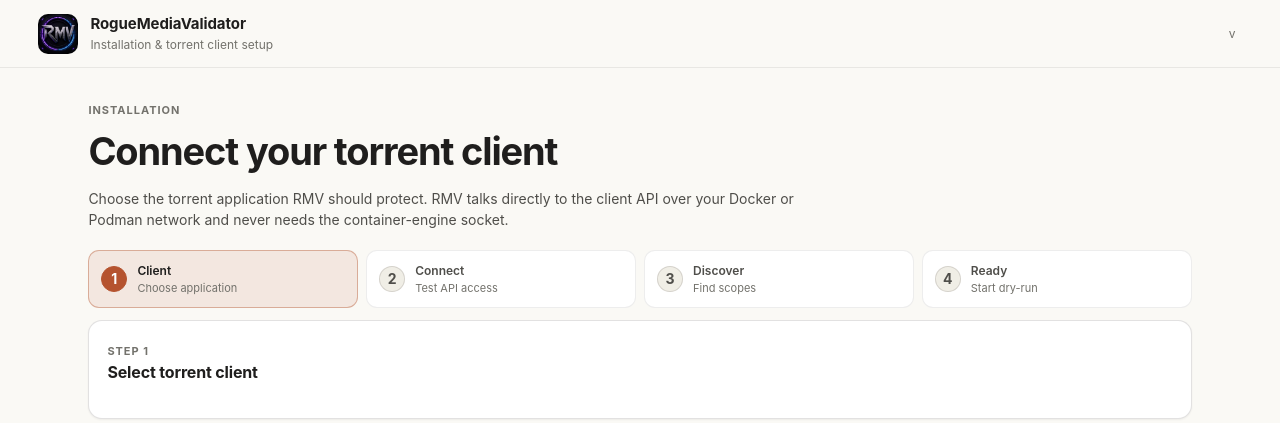
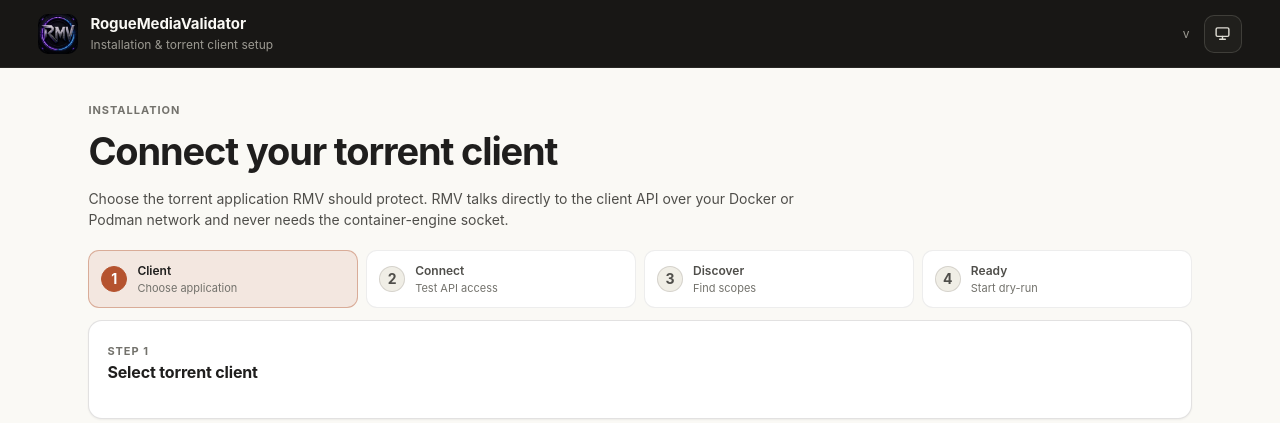
Before and after one commit to RogueAssassin/RogueMediaValidator, a FastAPI app: template app/templates/setup.html in a window 1280 px wide. Shown: the top 423 px of the page. Run offline with FastAPI, Linux system fonts and the light colour scheme; the template is opened without the code that fills it, so the values that code supplies are empty; parts of the project's set-up code (start-up, migrations or seed data) failed here and were passed over; some libraries are stand-ins or nearby versions.

Commit message:
Shared System/Light/Dark theme menu
- Add rogue-theme.js (shared with RogueDashboard and RogueForge) and a top-bar theme menu
- Top bar stays dark in both modes; status tiles tinted, quarantined in amber

```diff
--- a/app/static/app.css
+++ b/app/static/app.css
@@ -1,6 +1,7 @@
 /* Rogue clean palette (shared with RogueDashboard and RogueForge).
    Warm charcoal dark / warm paper light, one clay accent, no glows or gradients.
-   Light or dark follows the operating system preference. */
+   System, Light or Dark is picked from the top-bar theme menu (rogue-theme.js sets html[data-theme]).
+   The top bar is chrome: it stays dark in both modes. */
 :root{
   color-scheme:dark;
   --bg:#1f1e1d;
@@ -25,13 +26,12 @@
   --red-soft:rgba(232,120,109,.12);
   --amber:#e3ae5f;
   --amber-soft:rgba(227,174,95,.12);
-  --topbar:rgba(31,30,29,.9);
+  --topbar:#181715;
   --shadow:0 1px 2px rgba(0,0,0,.24);
   --font:Inter,ui-sans-serif,system-ui,-apple-system,BlinkMacSystemFont,"Segoe UI",Roboto,Arial,sans-serif;
   --mono:ui-monospace,SFMono-Regular,Menlo,Consolas,monospace;
 }
-@media (prefers-color-scheme:light){
-  :root{
+:root[data-theme="light"]{
   color-scheme:light;
   --bg:#faf9f5;
   --surface:#ffffff;
@@ -55,9 +55,8 @@
   --red-soft:rgba(178,58,48,.09);
   --amber:#8f5d0e;
   --amber-soft:rgba(143,93,14,.1);
-    --topbar:rgba(250,249,245,.92);
+  --topbar:#181715;
   --shadow:0 1px 2px rgba(31,30,29,.06);
-  }
 }
 *{box-sizing:border-box}
 html{background:var(--bg)}
@@ -278,3 +277,21 @@ button.button{border:0;font:inherit;cursor:pointer}
   .brand{flex:1 1 100%}
   .topbar-actions{flex:1 1 100%;max-width:none;justify-content:flex-start}
 }
+
+/* Chrome: the top bar keeps the dark palette in both themes (same as RogueDashboard and RogueForge) */
+.topbar{
+  color-scheme:dark;color:var(--text);
+  --surface:#262624;--panel:#262624;--panel-hi:#30302e;--field:#1b1a19;
+  --line:rgba(222,220,209,.13);--line-soft:rgba(222,220,209,.08);--line-strong:rgba(222,220,209,.24);
+  --text:#faf9f5;--muted:#9c9a92;--muted2:#c2c0b6;
+  --accent:#d97757;--accent-hover:#e08a6d;--accent-ink:#1f1e1d;--accent-soft:rgba(217,119,87,.14);--accent-line:rgba(217,119,87,.42);
+  --green:#7cc293;--green-soft:rgba(124,194,147,.12);--red:#e8786d;--red-soft:rgba(232,120,109,.12);
+  --amber:#e3ae5f;--amber-soft:rgba(227,174,95,.12);
+  border-bottom-color:rgba(222,220,209,.08);backdrop-filter:none;
+}
+
+/* Status tiles carry a soft tint of their state */
+.metric strong.warn{color:var(--amber)}
+.metric:has(strong.good){background:color-mix(in srgb,var(--green) 8%,var(--surface));border-color:color-mix(in srgb,var(--green) 22%,var(--line))}
+.metric:has(strong.bad){background:color-mix(in srgb,var(--red) 8%,var(--surface));border-color:color-mix(in srgb,var(--red) 22%,var(--line))}
+.metric:has(strong.warn){background:color-mix(in srgb,var(--amber) 9%,var(--surface));border-color:color-mix(in srgb,var(--amber) 24%,var(--line))}
--- /dev/null
+++ b/app/static/rogue-theme.js
@@ -0,0 +1,165 @@
+/* Rogue theme kit 1.0, shared by RogueDashboard, RogueForge and RogueMediaValidator.
+   Keep the three copies identical.
+
+   - Preference: "system" (default, follows the device), "light" or "dark", saved per browser.
+   - Load it in <head> without defer: it sets html[data-theme] to the resolved "light"/"dark"
+     (and html[data-theme-pref]) before first paint, and follows the device while on "system".
+   - Any element with [data-rogue-theme-menu] becomes the top-bar theme button and menu.
+   - Any button with [data-rogue-theme-choice="system|light|dark"] picks that theme and shows
+     .active / aria-checked for the current choice.
+   - Fires "rogue-theme-change" on document with detail {pref, resolved}.
+   - window.RogueTheme: {pref(), resolved(), set(pref), setDefault(pref)}. setDefault() changes
+     the fallback used when this browser has never picked a theme. */
+(() => {
+  "use strict";
+  const KEY = "rogue-theme";
+  const LEGACY_KEYS = ["rogueforge-theme"];
+  const PREFS = ["system", "light", "dark"];
+  const LABELS = { system: "System", light: "Light", dark: "Dark" };
+  const ICONS = {
+    system: '<rect x="3" y="4" width="18" height="12" rx="2"/><path d="M8 20h8M12 16v4"/>',
+    light: '<circle cx="12" cy="12" r="4"/><path d="M12 2v2M12 20v2M4.93 4.93l1.41 1.41M17.66 17.66l1.41 1.41M2 12h2M20 12h2M4.93 19.07l1.41-1.41M17.66 6.34l1.41-1.41"/>',
+    dark: '<path d="M20 14.5A8 8 0 1 1 9.5 4a6.5 6.5 0 0 0 10.5 10.5Z"/>',
+    check: '<path d="m5 12.5 4.5 4.5L19 7.5"/>',
+  };
+  const icon = (name, size = 16) =>
+    `<svg viewBox="0 0 24 24" width="${size}" height="${size}" fill="none" stroke="currentColor" stroke-width="2" stroke-linecap="round" stroke-linejoin="round" aria-hidden="true" focusable="false">${ICONS[name]}</svg>`;
+  const media = window.matchMedia ? window.matchMedia("(prefers-color-scheme: light)") : null;
+  const read = key => { try { return localStorage.getItem(key); } catch (error) { return null; } };
+  const write = (key, value) => { try { localStorage.setItem(key, value); } catch (error) { /* private mode */ } };
+  let fallback = "system";
+
+  function stored() {
+    const value = read(KEY);
+    if (PREFS.includes(value)) return value;
+    const legacy = LEGACY_KEYS.map(read).find(item => PREFS.includes(item));
+    if (legacy) write(KEY, legacy);
+    return legacy || null;
+  }
+  const pref = () => stored() || fallback;
+  const resolved = (value = pref()) => (value === "system" ? (media && media.matches ? "light" : "dark") : value);
+
+  function paint() {
+    const current = pref();
+    document.querySelectorAll("[data-rogue-theme-choice]").forEach(button => {
+      const on = button.dataset.rogueThemeChoice === current;
+      button.classList.toggle("active", on);
+      button.setAttribute("aria-checked", String(on));
+    });
+    document.querySelectorAll(".rogue-theme-trigger").forEach(button => {
+      button.innerHTML = icon(current, 17);
+      button.title = `Theme: ${LABELS[current]}`;
+      button.setAttribute("aria-label", `Theme: ${LABELS[current]}`);
+    });
+  }
+
+  function apply() {
+    const root = document.documentElement;
+    const current = pref();
+    const mode = resolved(current);
+    const changed = root.dataset.theme !== mode || root.dataset.themePref !== current;
+    root.dataset.theme = mode;
+    root.dataset.themePref = current;
+    paint();
+    if (changed) document.dispatchEvent(new CustomEvent("rogue-theme-change", { detail: { pref: current, resolved: mode } }));
+  }
+
+  function set(value) {
+    write(KEY, PREFS.includes(value) ? value : "system");
+    apply();
+  }
+
+  function setDefault(value) {
+    fallback = PREFS.includes(value) ? value : "system";
+    apply();
+  }
+
+  function closeAll(except) {
+    document.querySelectorAll(".rogue-theme").forEach(host => {
+      if (host === except) return;
+      const menu = host.querySelector(".rogue-theme-menu");
+      if (menu && !menu.hidden) {
+        menu.hidden = true;
+        host.querySelector(".rogue-theme-trigger")?.setAttribute("aria-expanded", "false");
+      }
+    });
+  }
+
+  function mount(host) {
+    if (host.dataset.rogueThemeMounted) return;
+    host.dataset.rogueThemeMounted = "1";
+    host.classList.add("rogue-theme");
+    host.innerHTML = `<button type="button" class="rogue-theme-trigger" aria-haspopup="menu" aria-expanded="false"></button>`
+      + `<div class="rogue-theme-menu" role="menu" aria-label="Theme" hidden><p class="rogue-theme-heading">Theme</p>`
+      + PREFS.map(value => `<button type="button" role="menuitemradio" data-rogue-theme-choice="${value}">${icon(value)}<span>${LABELS[value]}</span><i>${icon("check", 15)}</i></button>`).join("")
+      + `</div>`;
+    const trigger = host.querySelector(".rogue-theme-trigger");
+    const menu = host.querySelector(".rogue-theme-menu");
+    trigger.addEventListener("click", event => {
+      event.stopPropagation();
+      const open = menu.hidden;
+      closeAll(host);
+      menu.hidden = !open;
+      trigger.setAttribute("aria-expanded", String(open));
+      if (open) (menu.querySelector(".active") || menu.querySelector("button")).focus();
+    });
+    menu.addEventListener("keydown", event => {
+      const items = [...menu.querySelectorAll("button")];
+      const index = items.indexOf(document.activeElement);
+      if (event.key === "ArrowDown" || event.key === "ArrowUp") {
+        event.preventDefault();
+        items[(index + (event.key === "ArrowDown" ? 1 : items.length - 1)) % items.length].focus();
+      } else if (event.key === "Escape" || event.key === "Tab") {
+        closeAll();
+        if (event.key === "Escape") trigger.focus();
+      }
+    });
+    paint();
+  }
+
+  const scan = () => document.querySelectorAll("[data-rogue-theme-menu]:not([data-rogue-theme-mounted])").forEach(mount);
+
+  document.addEventListener("click", event => {
+    const choice = event.target.closest && event.target.closest("[data-rogue-theme-choice]");
+    if (choice) {
+      set(choice.dataset.rogueThemeChoice);
+      const host = choice.closest(".rogue-theme");
+      if (host) { closeAll(); host.querySelector(".rogue-theme-trigger")?.focus(); }
+      return;
+    }
+    if (!(event.target.closest && event.target.closest(".rogue-theme"))) closeAll();
+  });
+  document.addEventListener("keydown", event => { if (event.key === "Escape") closeAll(); });
+  if (media) {
+    const follow = () => { if (pref() === "system") apply(); };
+    if (media.addEventListener) media.addEventListener("change", follow); else if (media.addListener) media.addListener(follow);
+  }
+  window.addEventListener("storage", event => { if (event.key === KEY) apply(); });
+
+  const style = document.createElement("style");
+  style.id = "rogue-theme-kit";
+  style.textContent = [
+    ".rogue-theme{position:relative;display:inline-flex;flex:none}",
+    ".rogue-theme-trigger{width:38px;height:38px;display:grid;place-items:center;padding:0;border:1px solid rgba(222,220,209,.16);border-radius:10px;background:rgba(222,220,209,.04);color:#dedcd3;cursor:pointer;transition:background .12s ease,border-color .12s ease,color .12s ease}",
+    ".rogue-theme-trigger:hover,.rogue-theme-trigger[aria-expanded=true]{background:rgba(222,220,209,.1);border-color:rgba(222,220,209,.26);color:#faf9f5}",
+    ".rogue-theme-trigger:focus-visible,.rogue-theme-menu button:focus-visible{outline:2px solid #d97757;outline-offset:2px}",
+    ".rogue-theme-menu{position:absolute;right:0;top:calc(100% + 8px);z-index:1000;min-width:208px;padding:6px;border:1px solid rgba(222,220,209,.14);border-radius:12px;background:#232220;color:#faf9f5;box-shadow:0 18px 44px -14px rgba(0,0,0,.6);color-scheme:dark}",
+    ".rogue-theme-menu[hidden]{display:none}",
+    ".rogue-theme-heading{margin:0;padding:8px 10px 6px;color:#8a8880;font:700 10.5px/1.2 Inter,ui-sans-serif,system-ui,-apple-system,'Segoe UI',Roboto,Arial,sans-serif;letter-spacing:.09em;text-transform:uppercase}",
+    ".rogue-theme-menu button{width:100%;height:36px;display:flex;align-items:center;gap:11px;padding:0 10px;border:0;border-radius:8px;background:transparent;color:#dedcd3;font:550 13px/1 Inter,ui-sans-serif,system-ui,-apple-system,'Segoe UI',Roboto,Arial,sans-serif;text-align:left;cursor:pointer}",
+    ".rogue-theme-menu button svg{flex:none;color:#b0aea5}",
+    ".rogue-theme-menu button:hover{background:rgba(222,220,209,.07);color:#faf9f5}",
+    ".rogue-theme-menu button.active{background:rgba(222,220,209,.1);color:#faf9f5;font-weight:650}",
+    ".rogue-theme-menu button.active svg{color:#faf9f5}",
+    ".rogue-theme-menu i{margin-left:auto;display:grid;color:#d97757;visibility:hidden}",
+    ".rogue-theme-menu button.active i{visibility:visible}",
+    ".rogue-theme-menu button.active i svg{color:#d97757}",
+    "@media (prefers-reduced-motion:reduce){.rogue-theme-trigger{transition:none}}",
+  ].join("");
+  (document.head || document.documentElement).appendChild(style);
+
+  window.RogueTheme = { pref, resolved: () => resolved(), set, setDefault };
+  apply();
+  scan();
+  new MutationObserver(scan).observe(document.documentElement, { childList: true, subtree: true });
+})();
--- a/app/templates/settings.html
+++ b/app/templates/settings.html
@@ -3,11 +3,11 @@
 <head>
   <meta charset="utf-8">
   <meta name="viewport" content="width=device-width,initial-scale=1">
-  <meta name="theme-color" content="#1f1e1d" media="(prefers-color-scheme: dark)">
-  <meta name="theme-color" content="#faf9f5" media="(prefers-color-scheme: light)">
+  <meta name="theme-color" content="#181715">
   <title>Settings · RogueMediaValidator</title>
   <link rel="icon" type="image/png" href="/static/icons/roguemediavalidator-approved-128.png">
   <link rel="apple-touch-icon" href="/static/icons/roguemediavalidator-approved-128.png">
+  <script src="/static/rogue-theme.js?v={{ version }}"></script>
   <link rel="stylesheet" href="/static/app.css?v={{ version }}">
 </head>
 <body>
@@ -25,6 +25,7 @@
         <span class="mode-chip {{ 'dry' if settings.dry_run else 'live' }}">{{ 'Dry run' if settings.dry_run else 'Enforcing' }}</span>
         <a class="button secondary" href="/">Dashboard</a>
         <a class="button secondary" href="/setup">Installation</a>
+        <div data-rogue-theme-menu></div>
       </nav>
     </header>
 
--- a/app/templates/setup.html
+++ b/app/templates/setup.html
@@ -3,11 +3,11 @@
 <head>
   <meta charset="utf-8">
   <meta name="viewport" content="width=device-width,initial-scale=1">
-  <meta name="theme-color" content="#1f1e1d" media="(prefers-color-scheme: dark)">
-  <meta name="theme-color" content="#faf9f5" media="(prefers-color-scheme: light)">
+  <meta name="theme-color" content="#181715">
   <title>RogueMediaValidator · Installation</title>
   <link rel="icon" type="image/png" href="/static/icons/roguemediavalidator-approved-128.png">
   <link rel="apple-touch-icon" href="/static/icons/roguemediavalidator-approved-128.png">
+  <script src="/static/rogue-theme.js?v={{ version }}"></script>
   <link rel="stylesheet" href="/static/app.css?v={{ version }}">
 </head>
 <body>
@@ -24,6 +24,7 @@
       <nav class="topbar-actions" aria-label="Primary navigation">
         <span class="version">v{{ version }}</span>
         {% if configured %}<a class="button secondary" href="/">Back to dashboard</a>{% endif %}
+        <div data-rogue-theme-menu></div>
       </nav>
     </header>
 
```
Also changed, not shown: app/templates/index.html (+4 -3 lines), CHANGELOG.md. Lines whose indentation alone changed are shown as unchanged.
